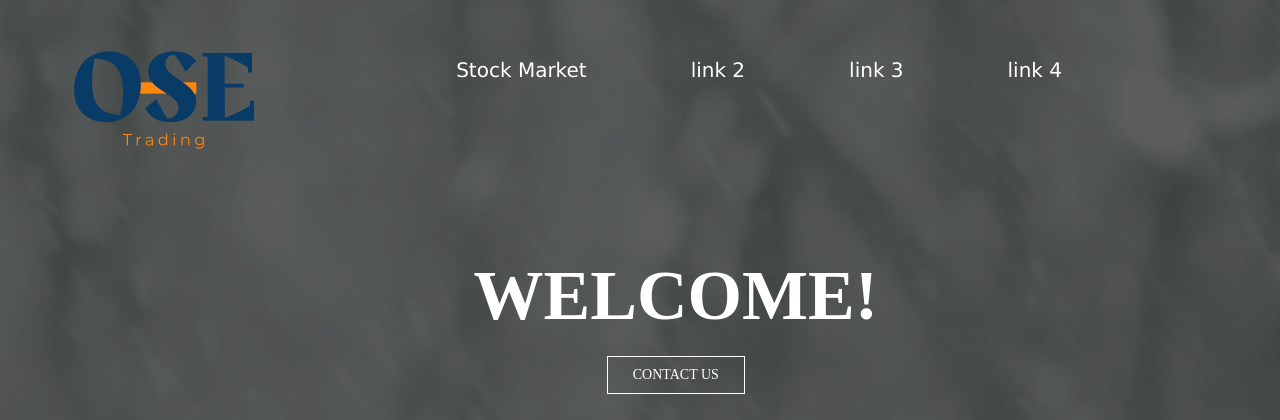
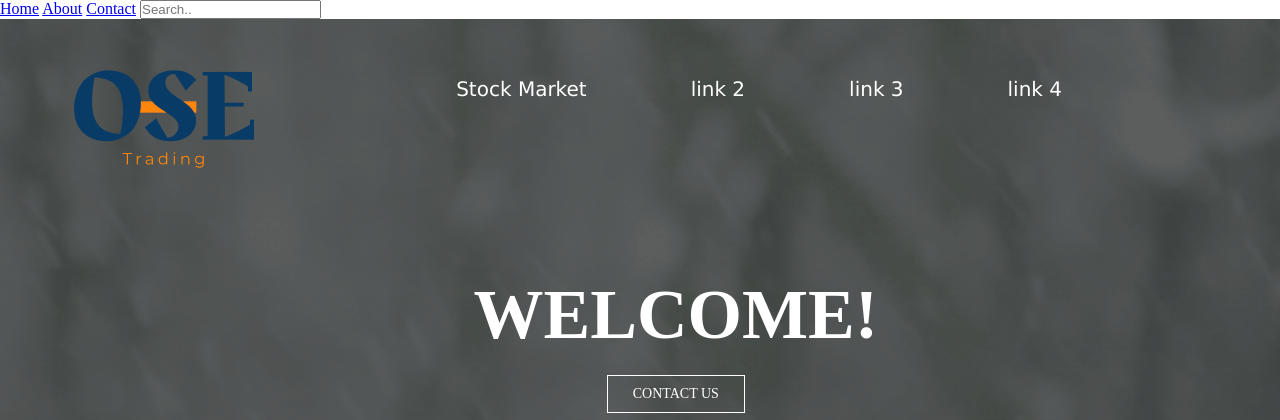
Before and after one commit to Stoney0909/OSE_Trading, a Flask app: page /Home in a window 1280 px wide. Shown: the top 420 px of the page. Run offline with Flask 2, Linux system fonts and the light colour scheme; some libraries are stand-ins or nearby versions.

Commit message:
Added search bar

```diff
--- a/app.py
+++ b/app.py
@@ -3,6 +3,7 @@ from flask_mysqldb import MySQL
 import MySQLdb.cursors
 import re
 import datetime
+import yahoo_finance as yf
 
 app = Flask(__name__)
 
--- a/templates/Home_page.html
+++ b/templates/Home_page.html
@@ -19,6 +19,12 @@
 </style>
 
 <body>
+<div class="topnav">
+  <a class="active" href="#home">Home</a>
+  <a href="#about">About</a>
+  <a href="#contact">Contact</a>
+  <input type="text" placeholder="Search..">
+</div>
 <header>
     <div class="wrapper">
         <div class="logo">
```
